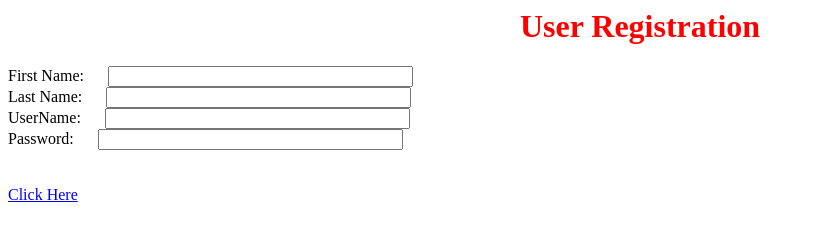
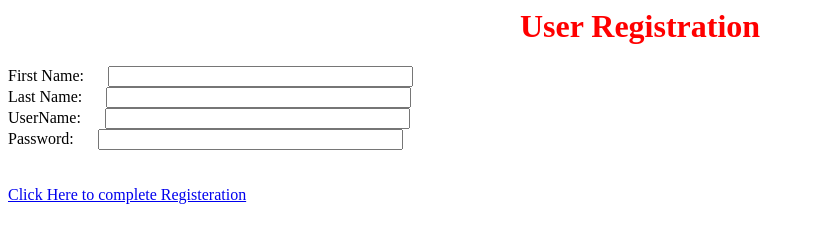
Before and after one commit to Alwin444/Web-Program, a plain HTML site: page Set1/D/Register.html in a window 1280 px wide. Shown: the whole page, without its empty margins (0-815 px from the left). Drawn offline with Linux system fonts and the light colour scheme.

Commit message:
Update Register.html

```diff
--- a/Set1/D/Register.html
+++ b/Set1/D/Register.html
@@ -20,7 +20,7 @@
       <br>
       <br>
       <br>
-      <a href="https://alwin444.github.io/Web-Program/Set1/C/Login.html">Click Here</a>
+      <a href="https://alwin444.github.io/Web-Program/Set1/C/Login.html">Click Here to complete Registeration</a>
     </form>
   </body>
 </html>
```
